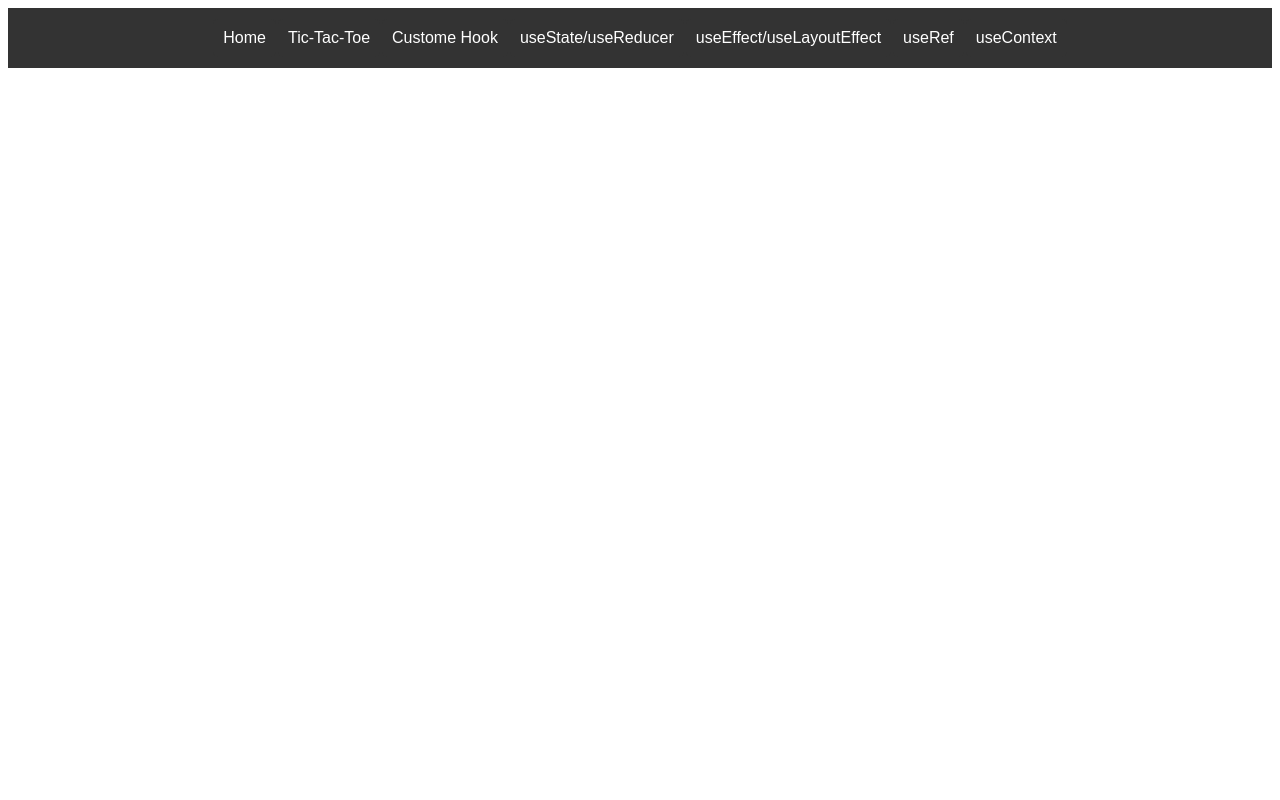
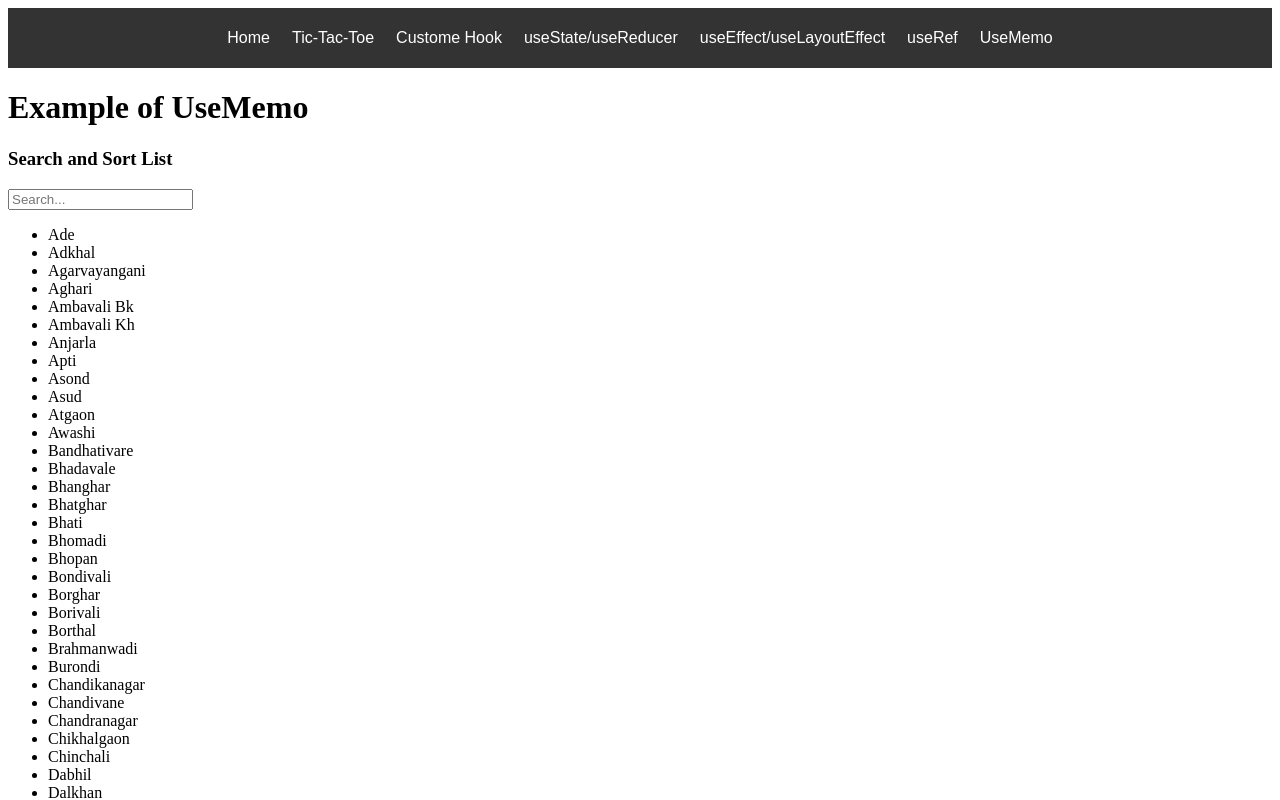
Before and after one commit to CodeBox8/myApp, a React (Vite) app: page /UseMemo in a window 1280 px wide. Shown: the top 800 px of the page. Built offline with nearby package versions, Linux system fonts and the light colour scheme.

Commit message:
new code

```diff
--- a/src/App.jsx
+++ b/src/App.jsx
@@ -8,6 +8,7 @@ import CustomeHook from "./componants/CustomeHookComp.jsx";
 import Counter from "./componants/UseReducerComp.jsx";
 import UseEffect from "./componants/UseEffectComp.jsx";
 import UseRef from "./componants/UseRefComp.jsx";
+import UseMemoCom from "./componants/UseMemoCom.jsx";
 import UseContext from "./componants/CompA.jsx";
 
 const UserContextComp = createContext();
@@ -27,6 +28,7 @@ function App() {
         <Route path="/UseReducer" element={<Counter />} />
         <Route path="/UseEffect" element={<UseEffect />} />
         <Route path="/UseRef" element={<UseRef />} />
+        <Route path="/UseMemo" element={<UseMemoCom />} />
         <Route
           path="/UseContext"
           element={
--- a/src/NavCom.jsx
+++ b/src/NavCom.jsx
@@ -22,9 +22,13 @@ const NavBar = () => {
       <Link className="navLink" to="/UseRef">
       useRef
       </Link>
-      <Link className="navLink" to="/UseContext">
+      <Link className="navLink" to="/UseMemo">
+      UseMemo
+      </Link>
+  {/*     <Link className="navLink" to="/UseContext">
       useContext
-      </Link>
+      </Link> */}
+
 
     </nav>
   );
--- /dev/null
+++ b/src/componants/UseMemoCom.jsx
@@ -0,0 +1,138 @@
+import { useState, useMemo } from "react";
+
+const UseMemoCom = () => {
+  const [query, setQuery] = useState("");
+  const [items] = useState([
+    { id: 1, name: "Ade" },
+    { id: 2, name: "Adkhal" },
+    { id: 3, name: "Agarvayangani" },
+    { id: 4, name: "Aghari" },
+    { id: 5, name: "Ambavali Bk" },
+    { id: 6, name: "Ambavali Kh" },
+    { id: 7, name: "Anjarla" },
+    { id: 8, name: "Apti" },
+    { id: 9, name: "Asond" },
+    { id: 10, name: "Asud" },
+    { id: 11, name: "Atgaon" },
+    { id: 12, name: "Awashi" },
+    { id: 13, name: "Bandhativare" },
+    { id: 14, name: "Bhadavale" },
+    { id: 15, name: "Bhanghar" },
+    { id: 16, name: "Bhatghar" },
+    { id: 17, name: "Bhati" },
+    { id: 18, name: "Bhomadi" },
+    { id: 19, name: "Bhopan" },
+    { id: 20, name: "Bondivali" },
+    { id: 21, name: "Borghar" },
+    { id: 22, name: "Borivali" },
+    { id: 23, name: "Borthal" },
+    { id: 24, name: "Brahmanwadi" },
+    { id: 25, name: "Burondi" },
+    { id: 26, name: "Chandikanagar" },
+    { id: 27, name: "Chandivane" },
+    { id: 28, name: "Chandranagar" },
+    { id: 29, name: "Chikhalgaon" },
+    { id: 30, name: "Chinchali" },
+    { id: 31, name: "Dabhil" },
+    { id: 32, name: "Dalkhan" },
+    { id: 33, name: "Damame" },
+    { id: 34, name: "Dauli" },
+    { id: 35, name: "Degaon" },
+    { id: 36, name: "Dehen" },
+    { id: 37, name: "Derde" },
+    { id: 38, name: "Devke" },
+    { id: 39, name: "Dhankoli" },
+    { id: 40, name: "Dr. Iqubalnagar" },
+    { id: 41, name: "Dumdeo" },
+    { id: 42, name: "Ganpatipule" },
+    { id: 43, name: "Gaontale" },
+    { id: 44, name: "Gavhe" },
+    { id: 45, name: "Gavrai" },
+    { id: 46, name: "Gudaghe" },
+    { id: 47, name: "Harnai" },
+    { id: 48, name: "Hatip" },
+    { id: 49, name: "Ilane" },
+    { id: 50, name: "Inampangari" },
+    { id: 51, name: "Jamge" },
+    { id: 52, name: "Juikar Mohalla" },
+    { id: 53, name: "Kadivali" },
+    { id: 54, name: "Kalambat" },
+    { id: 55, name: "Kalanagar" },
+    { id: 56, name: "Kalki" },
+    { id: 57, name: "Kangavai" },
+    { id: 58, name: "Karajgaon" },
+    { id: 59, name: "Karanjali" },
+    { id: 60, name: "Karanjani" },
+    { id: 61, name: "Karde" },
+    { id: 62, name: "Katran" },
+    { id: 63, name: "Kawadoli" },
+    { id: 64, name: "Kelashi" },
+    { id: 65, name: "Kelil" },
+    { id: 66, name: "Kharavate" },
+    { id: 67, name: "Kherdi" },
+    { id: 68, name: "Kinhal" },
+    { id: 69, name: "Kolbandre" },
+    { id: 70, name: "Kolthare" },
+    { id: 71, name: "Kondhye" },
+    { id: 72, name: "Kongle" },
+    { id: 73, name: "Kudavale" },
+    { id: 74, name: "Kumbhave" },
+    { id: 75, name: "Ladghar" },
+    { id: 76, name: "Lonvadi" },
+    { id: 77, name: "Mahalunge" },
+    { id: 78, name: "Mahamaynagar" },
+    { id: 79, name: "Malvi" },
+    { id: 80, name: "Mandivali" },
+    { id: 81, name: "Mathegujar" },
+    { id: 82, name: "Matwan" },
+    { id: 83, name: "Mauje" },
+    { id: 84, name: "Mele" },
+    { id: 85, name: "Mugij" },
+    { id: 86, name: "Murdi" },
+    { id: 87, name: "Murud" },
+    { id: 88, name: "Nante" },
+    { id: 89, name: "Nargoli" },
+    { id: 90, name: "Navase" },
+    { id: 91, name: "Navashi" },
+    { id: 92, name: "Nawanagar" },
+    { id: 93, name: "Nigade" },
+    { id: 94, name: "Olgaon" },
+    { id: 95, name: "Onanvase" },
+    { id: 96, name: "Oni" },
+    { id: 97, name: "Pachavali" },
+    { id: 98, name: "Padale" },
+    { id: 99, name: "Palgad" },
+    { id: 100, name: "Panchanadi" },
+  ]);
+
+  // Use useMemo to memoize the sorted list
+  const sortedItems = useMemo(() => {
+    console.log("Sorting items...");
+    return [...items].sort((a, b) => a.name.localeCompare(b.name));
+  }, [items]);
+
+  // Filter the sorted list based on the query
+  const filteredItems = sortedItems.filter((item) =>
+    item.name.toLowerCase().includes(query.toLowerCase())
+  );
+
+  return (
+    <div>
+      <h1>Example of UseMemo</h1>
+      <h3>Search and Sort List</h3>
+      <input
+        type="text"
+        placeholder="Search..."
+        value={query}
+        onChange={(e) => setQuery(e.target.value)}
+      />
+      <ul>
+        {filteredItems.map((item) => (
+          <li key={item.id}>{item.name}</li>
+        ))}
+      </ul>
+    </div>
+  );
+};
+
+export default UseMemoCom;
```
